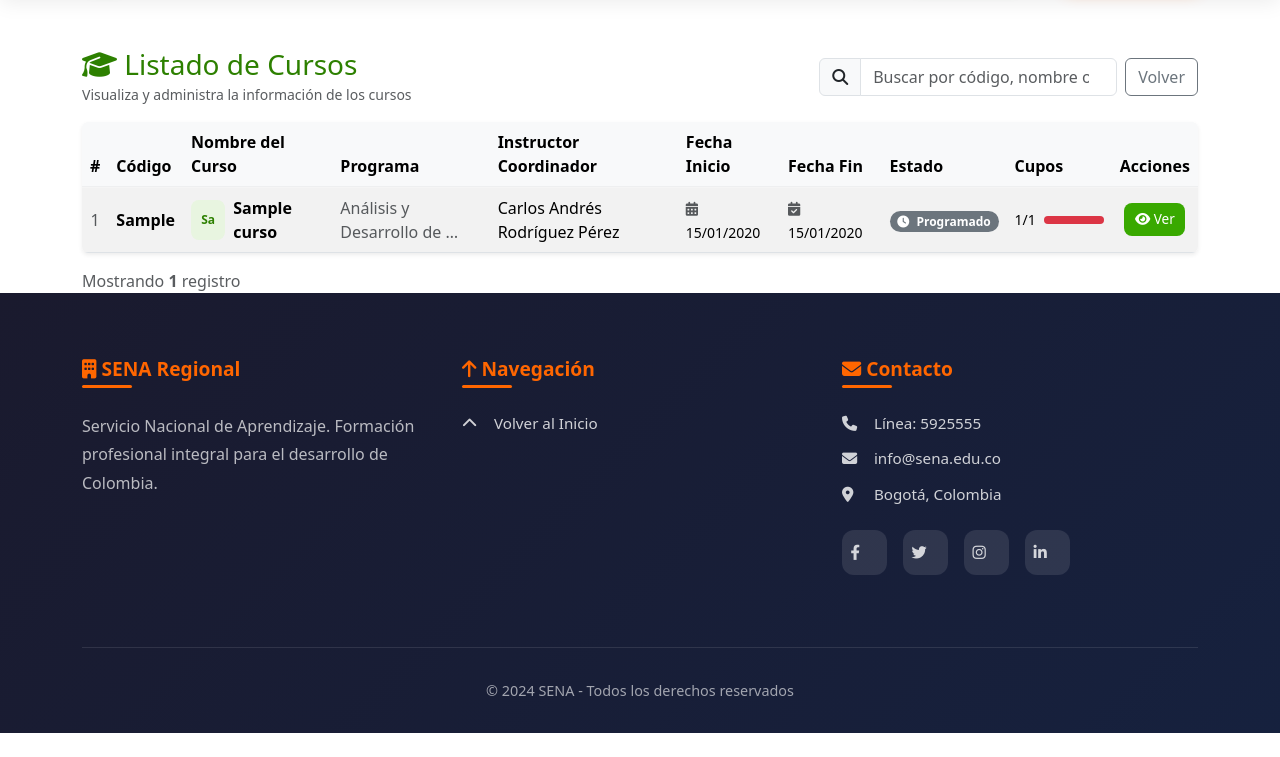
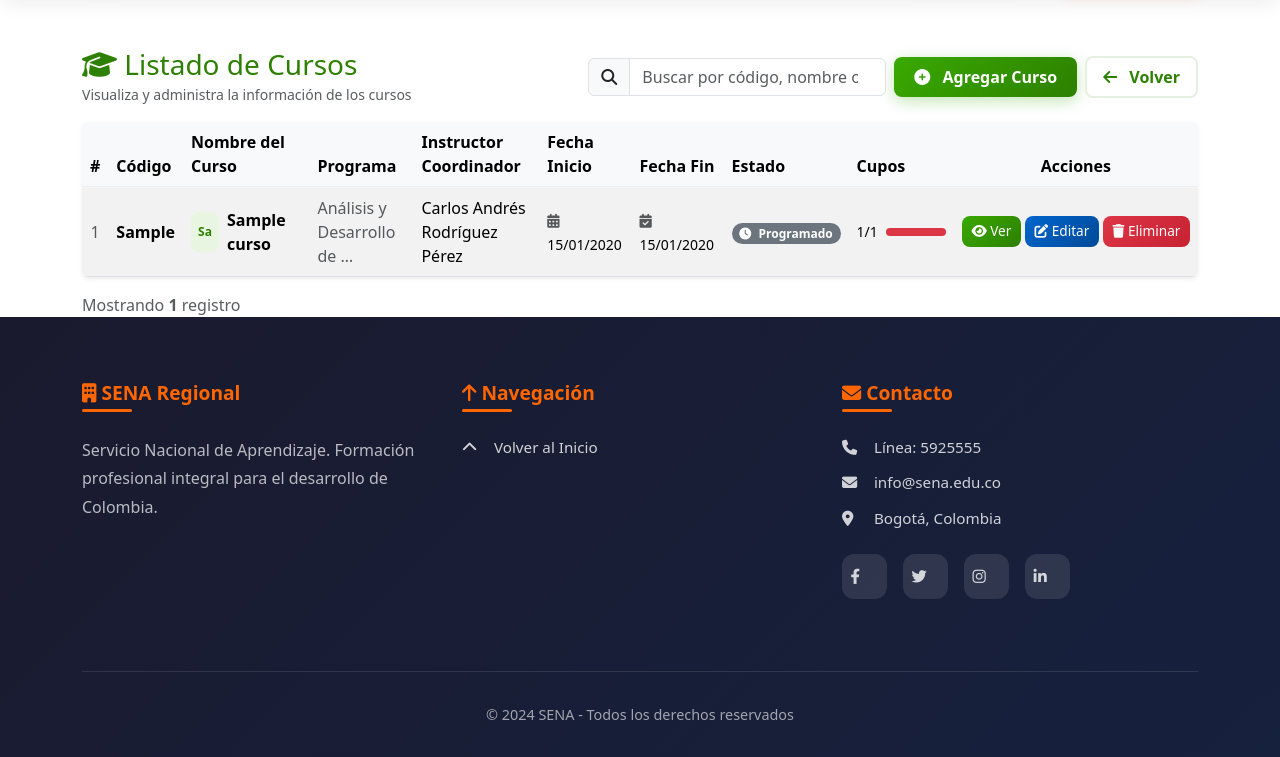
Before and after one commit to JimyTheCode/SENA_APP, a Django app: page /cursos/ in a window 1280 px wide. Shown: the part 71-828 px from the top of the page. Before the commit the page ends 804 px from the top, so only its background shows below. Run offline with Django 5.2, Linux system fonts and the light colour scheme; data comes from the database, SQL or seed files in the repository; tables that the repository leaves empty hold one stand-in row (values such as "Sample post"); some libraries are stand-ins or nearby versions.

Commit message:
Creacion de CRUD Cursos y Modificacion de archivos

```diff
--- a/SENA_APP/cursos/templates/detalle_curso.html
+++ b/SENA_APP/cursos/templates/detalle_curso.html
@@ -77,7 +77,7 @@
           <div class="label">Instructor Coordinador</div>
           <div class="value">
             {% if curso.instructor_coordinador %}
-              <a href="{% url 'detalle_instructor' curso.instructor_coordinador.id %}" style="color:#39A900; text-decoration:none;">
+              <a href="{% url 'instructores:detalle_instructor' curso.instructor_coordinador.id %}" style="color:#39A900; text-decoration:none;">
                 {{ curso.instructor_coordinador.nombre }} {{ curso.instructor_coordinador.apellido }}
               </a>
             {% else %}
--- a/SENA_APP/cursos/templates/lista_curso.html
+++ b/SENA_APP/cursos/templates/lista_curso.html
@@ -10,14 +10,21 @@
       <small class="text-muted">Visualiza y administra la información de los cursos</small>
     </div>
 
-    <div class="d-flex gap-2 align-items-center">
+    <div class="d-flex gap-2 align-items-center flex-wrap">
       <!-- Buscador cliente-side -->
-      <div class="input-group">
+      <div class="input-group" style="flex: 1; min-width: 250px;">
         <span class="input-group-text" id="search-addon"><i class="fas fa-search"></i></span>
         <input id="tableSearch" type="search" class="form-control" placeholder="Buscar por código, nombre o programa" aria-label="Buscar" aria-describedby="search-addon">
       </div>
 
-      <a href="/" class="btn btn-outline-secondary">Volver</a>
+      <!-- Botón Agregar Curso -->
+      <a href="{% url 'cursos:crear_curso' %}" class="btn btn-agregar-curso">
+        <i class="fas fa-plus-circle"></i> <span class="d-none d-sm-inline">Agregar Curso</span>
+      </a>
+
+      <a href="/" class="btn btn-volver">
+        <i class="fas fa-arrow-left"></i> <span class="d-none d-sm-inline">Volver</span>
+      </a>
     </div>
   </div>
 
@@ -125,9 +132,22 @@
           </td>
 
           <td class="text-center">
-            <a href="{% url 'cursos:detalle_curso' curso.id %}" class="btn btn-sm" style="background: #39A900; color: white;">
-              <i class="fas fa-eye"></i> Ver
-            </a>
+            <div class="d-flex gap-1 justify-content-center flex-nowrap">
+              <!-- Botón Ver -->
+              <a href="{% url 'cursos:detalle_curso' curso.id %}" class="btn btn-sm btn-ver" title="Ver detalles">
+                <i class="fas fa-eye"></i> <span class="d-none d-md-inline">Ver</span>
+              </a>
+
+              <!-- Botón Editar -->
+              <a href="{% url 'cursos:editar_curso' curso.id %}" class="btn btn-sm btn-editar" title="Editar curso">
+                <i class="fas fa-edit"></i> <span class="d-none d-md-inline">Editar</span>
+              </a>
+
+              <!-- Botón Eliminar -->
+              <a href="{% url 'cursos:eliminar_curso' curso.id %}" class="btn btn-sm btn-eliminar" title="Eliminar curso">
+                <i class="fas fa-trash"></i> <span class="d-none d-md-inline">Eliminar</span>
+              </a>
+            </div>
           </td>
         </tr>
         {% empty %}
@@ -179,11 +199,116 @@
     padding: .35rem .6rem;
     font-size: .85rem;
     border-radius: .5rem;
+    white-space: nowrap;
   }
 
   .progress {
     background-color: #e9ecef;
     border-radius: 4px;
+  }
+
+  /* Botón Agregar Curso - Bonito y Llamativo */
+  .btn-agregar-curso {
+    background: linear-gradient(135deg, #39A900 0%, #2d8000 100%);
+    color: white;
+    border: none;
+    padding: 0.5rem 1.25rem;
+    font-weight: 600;
+    border-radius: 0.5rem;
+    transition: all 0.3s ease;
+    box-shadow: 0 4px 15px rgba(57, 169, 0, 0.3);
+    white-space: nowrap;
+  }
+
+  .btn-agregar-curso:hover {
+    background: linear-gradient(135deg, #2d8000 0%, #1f5a00 100%);
+    color: white;
+    transform: translateY(-2px);
+    box-shadow: 0 6px 20px rgba(57, 169, 0, 0.4);
+    text-decoration: none;
+  }
+
+  .btn-agregar-curso:active {
+    transform: translateY(0);
+    box-shadow: 0 2px 10px rgba(57, 169, 0, 0.3);
+  }
+
+  .btn-agregar-curso i {
+    margin-right: 0.5rem;
+  }
+
+  /* Botones de Acciones en la Tabla */
+
+  /* Botón Ver - Verde */
+  .btn-ver {
+    background: linear-gradient(135deg, #39A900 0%, #2d8000 100%);
+    color: white;
+    border: none;
+    transition: all 0.3s ease;
+  }
+
+  .btn-ver:hover {
+    background: linear-gradient(135deg, #2d8000 0%, #1f5a00 100%);
+    color: white;
+    transform: translateY(-2px);
+    box-shadow: 0 4px 10px rgba(57, 169, 0, 0.3);
+    text-decoration: none;
+  }
+
+  /* Botón Editar - Azul */
+  .btn-editar {
+    background: linear-gradient(135deg, #0066cc 0%, #004a99 100%);
+    color: white;
+    border: none;
+    transition: all 0.3s ease;
+  }
+
+  .btn-editar:hover {
+    background: linear-gradient(135deg, #004a99 0%, #003366 100%);
+    color: white;
+    transform: translateY(-2px);
+    box-shadow: 0 4px 10px rgba(0, 102, 204, 0.3);
+    text-decoration: none;
+  }
+
+  /* Botón Eliminar - Rojo */
+  .btn-eliminar {
+    background: linear-gradient(135deg, #dc3545 0%, #c82333 100%);
+    color: white;
+    border: none;
+    transition: all 0.3s ease;
+  }
+
+  .btn-eliminar:hover {
+    background: linear-gradient(135deg, #c82333 0%, #a71d2a 100%);
+    color: white;
+    transform: translateY(-2px);
+    box-shadow: 0 4px 10px rgba(220, 53, 69, 0.3);
+    text-decoration: none;
+  }
+
+  /* Botón Volver - Mejorado */
+  .btn-volver {
+    background: white;
+    color: #2d8000;
+    border: 2px solid rgba(45,128,0,0.12);
+    padding: 0.45rem 1rem;
+    font-weight: 600;
+    border-radius: 0.5rem;
+    transition: all 0.3s ease;
+    white-space: nowrap;
+  }
+
+  .btn-volver:hover {
+    background: #f9f9f9;
+    color: #1f5a00;
+    border-color: rgba(45,128,0,0.25);
+    text-decoration: none;
+    transform: translateY(-2px);
+  }
+
+  .btn-volver i {
+    margin-right: 0.5rem;
   }
 </style>
 
--- a/SENA_APP/cursos/urls.py
+++ b/SENA_APP/cursos/urls.py
@@ -5,5 +5,8 @@ app_name = 'cursos'
 
 urlpatterns = [
     path('', views.lista_cursos, name='lista_cursos'),
+    path('crear/', views.CursoCreateView.as_view(), name='crear_curso'),
     path('curso/<int:curso_id>/', views.detalle_curso, name='detalle_curso'),
+    path('<int:curso_id>/editar/', views.CursoUpdateView.as_view(), name='editar_curso'),
+    path('<int:curso_id>/eliminar/', views.CursoDeleteView.as_view(), name='eliminar_curso'),
 ]
--- a/SENA_APP/cursos/views.py
+++ b/SENA_APP/cursos/views.py
@@ -1,6 +1,10 @@
 from django.shortcuts import render
 from django.template import loader
+from django.views import generic
+from django.urls import reverse_lazy
+from django.contrib import messages
 from .models import Curso
+from .forms import CursoForm
 from django.http import HttpResponse
 
 # Create your views here.
@@ -28,3 +32,74 @@ def detalle_curso(request, curso_id):
     }
 
     return HttpResponse(template.render(context, request))
+
+
+# VISTAS BASADAS EN CLASES - CRUD CURSO
+
+# CREATE - CURSO
+class CursoCreateView(generic.CreateView):
+    """Vista para crear un nuevo curso"""
+    model = Curso
+    form_class = CursoForm
+    template_name = 'agregar_curso.html'
+    success_url = reverse_lazy('cursos:lista_cursos')
+
+    def form_valid(self, form):
+        """Mostrar mensaje de éxito al crear el curso"""
+        messages.success(
+            self.request,
+            f'El curso {form.instance.nombre} ha sido registrado exitosamente.'
+        )
+        return super().form_valid(form)
+
+    def form_invalid(self, form):
+        """Mostrar mensaje de error si el formulario es inválido"""
+        messages.error(
+            self.request,
+            'Por favor, corrija los errores en el formulario.'
+        )
+        return super().form_invalid(form)
+
+
+# UPDATE - CURSO
+class CursoUpdateView(generic.UpdateView):
+    """Vista para actualizar un curso existente"""
+    model = Curso
+    form_class = CursoForm
+    template_name = 'editar_curso.html'
+    success_url = reverse_lazy('cursos:lista_cursos')
+    pk_url_kwarg = 'curso_id'
+
+    def form_valid(self, form):
+        """Mostrar mensaje de éxito al actualizar"""
+        messages.success(
+            self.request,
+            f'El curso {form.instance.nombre} ha sido actualizado exitosamente.'
+        )
+        return super().form_valid(form)
+
+    def form_invalid(self, form):
+        """Mostrar mensaje de error si el formulario es inválido"""
+        messages.error(
+            self.request,
+            'Por favor, corrija los errores en el formulario.'
+        )
+        return super().form_invalid(form)
+
+
+# DELETE - CURSO
+class CursoDeleteView(generic.DeleteView):
+    """Vista para eliminar un curso"""
+    model = Curso
+    template_name = 'eliminar_curso.html'
+    success_url = reverse_lazy('cursos:lista_cursos')
+    pk_url_kwarg = 'curso_id'
+
+    def delete(self, request, *args, **kwargs):
+        """Mostrar mensaje de éxito al eliminar"""
+        curso = self.get_object()
+        messages.success(
+            request,
+            f'El curso {curso.nombre} ha sido eliminado exitosamente.'
+        )
+        return super().delete(request, *args, **kwargs)
```
